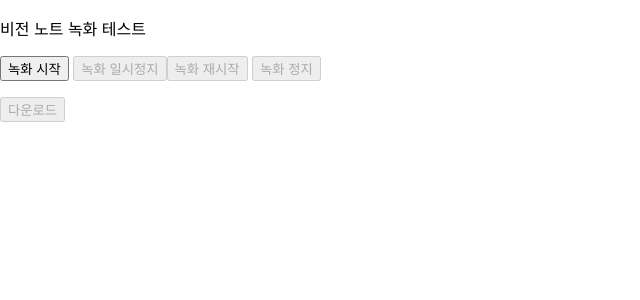
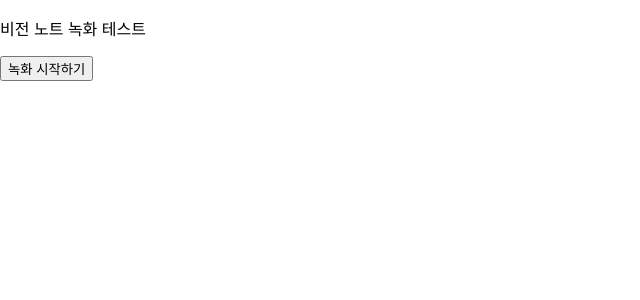
Before and after one commit to h-yes-oo/vision-note, a React (Create React App) app: page /recording in a window 1280 px wide. Shown: the top 300 px of the page, without its empty margins (0-640 px from the left). Built offline with nearby package versions, Linux system fonts and the light colour scheme.

Commit message:
resolve download error and set timer to download periodically

```diff
--- a/src/pages/RecordingPage/index.jsx
+++ b/src/pages/RecordingPage/index.jsx
@@ -1,14 +1,17 @@
-import { useState } from 'react';
+import { useState, useCallback, useEffect } from 'react';
 
 const RecordingPage = () => {
-  const [start, setStart] = useState(false);
-  const [restart, setRestart] = useState(true);
-  const [stop, setStop] = useState(true);
-  const [download, setDownload] = useState(true);
   const [status, setStatus] = useState('');
   const [recorder, setRecorder] = useState();
   const [stream, setStream] = useState();
-  const [chunks, setChunks] = useState([]);
+  const [timer, setTimer] = useState();
+  const [onRec, setOnRec] = useState(false);
+
+  useEffect(() => {
+    if (recorder !== undefined && recorder.state === 'recording') {
+      setTimer(setInterval(onDownload, 5000));
+    }
+  }, [recorder]);
 
   function checkTime(i) {
     return i < 10 ? `0${i}` : i;
@@ -47,13 +50,7 @@ const RecordingPage = () => {
           mediaRecorder.start();
 
           mediaRecorder.ondataavailable = (e) => {
-            chunks.push(e.data);
-          };
-
-          mediaRecorder.onstop = (e) => {
-            const blob = new Blob(chunks, { type: chunks[0].type });
-            setChunks([]);
-            // stream.getVideoTracks()[0].stop();
+            const blob = new Blob([e.data], { type: e.data.type });
             const filename = getFileName();
             const downloadElem = window.document.createElement('a');
             downloadElem.href = window.URL.createObjectURL(blob);
@@ -63,17 +60,17 @@ const RecordingPage = () => {
             document.body.removeChild(downloadElem);
           };
 
-          setChunks([]);
           setStream(mediaStream);
           setRecorder(mediaRecorder);
+          setOnRec(true);
         });
     } catch (err) {
       console.error(`Error: ${err}`);
     }
   }
 
-  function uploadToServer() {
-    const blob = new Blob(chunks, { type: chunks[0].type });
+  function uploadToServer(dataArray) {
+    const blob = new Blob(dataArray, { type: dataArray[0].type });
 
     const formdata = new FormData();
     formdata.append('fname', 'audio.webm');
@@ -84,7 +81,7 @@ const RecordingPage = () => {
     xhr.send(formdata);
   }
 
-  function stopCapture(evt) {
+  function stopCapture() {
     // 공유 중지
     const tracks = stream.getTracks();
     tracks.forEach((track) => track.stop());
@@ -92,45 +89,18 @@ const RecordingPage = () => {
 
   const onStart = (e) => {
     startCapture();
-    setStart(true);
-    setStop(false);
-    setRestart(true);
-    setDownload(false);
     setStatus(`녹화 중`);
   };
 
-  const onStop = (e) => {
+  const onStop = useCallback(() => {
     // 녹화 중지
     recorder.stop();
     // 공유 중지
     stopCapture();
-    // videoElem.play();
-    setStart(false);
-    setStop(true);
-    setRestart(true);
-    setDownload(true);
     setStatus('');
-  };
-
-  const onRestart = (e) => {
-    // recorder.resume();
-    recorder.start();
-    setStart(true);
-    setStop(false);
-    setRestart(true);
-    setDownload(false);
-    setStatus(`녹화 중`);
-  };
-
-  const onPause = (e) => {
-    // recorder.pause();
-    recorder.stop();
-    setStart(true);
-    setStop(true);
-    setRestart(false);
-    setDownload(true);
-    setStatus(`녹화가 일시정지되었습니다`);
-  };
+    clearInterval(timer);
+    setOnRec(false);
+  }, [timer]);
 
   const onDownload = (e) => {
     recorder.stop();
@@ -140,30 +110,9 @@ const RecordingPage = () => {
   return (
     <div>
       <p>비전 노트 녹화 테스트</p>
-
-      <p>
-        <button onClick={onStart} disabled={start}>
-          녹화 시작
-        </button>
-        &nbsp;
-        <button onClick={onPause} disabled={stop}>
-          녹화 일시정지
-        </button>
-        <button onClick={onRestart} disabled={restart}>
-          녹화 재시작
-        </button>
-        &nbsp;
-        <button onClick={onStop} disabled={stop}>
-          녹화 정지
-        </button>
-      </p>
-
-      <p>
-        <button onClick={onDownload} disabled={download}>
-          다운로드
-        </button>
-      </p>
-
+      <button onClick={onRec ? onStop : onStart}>
+        {onRec ? '녹화 종료하기' : '녹화 시작하기'}
+      </button>
       <p>{status}</p>
     </div>
   );
```
